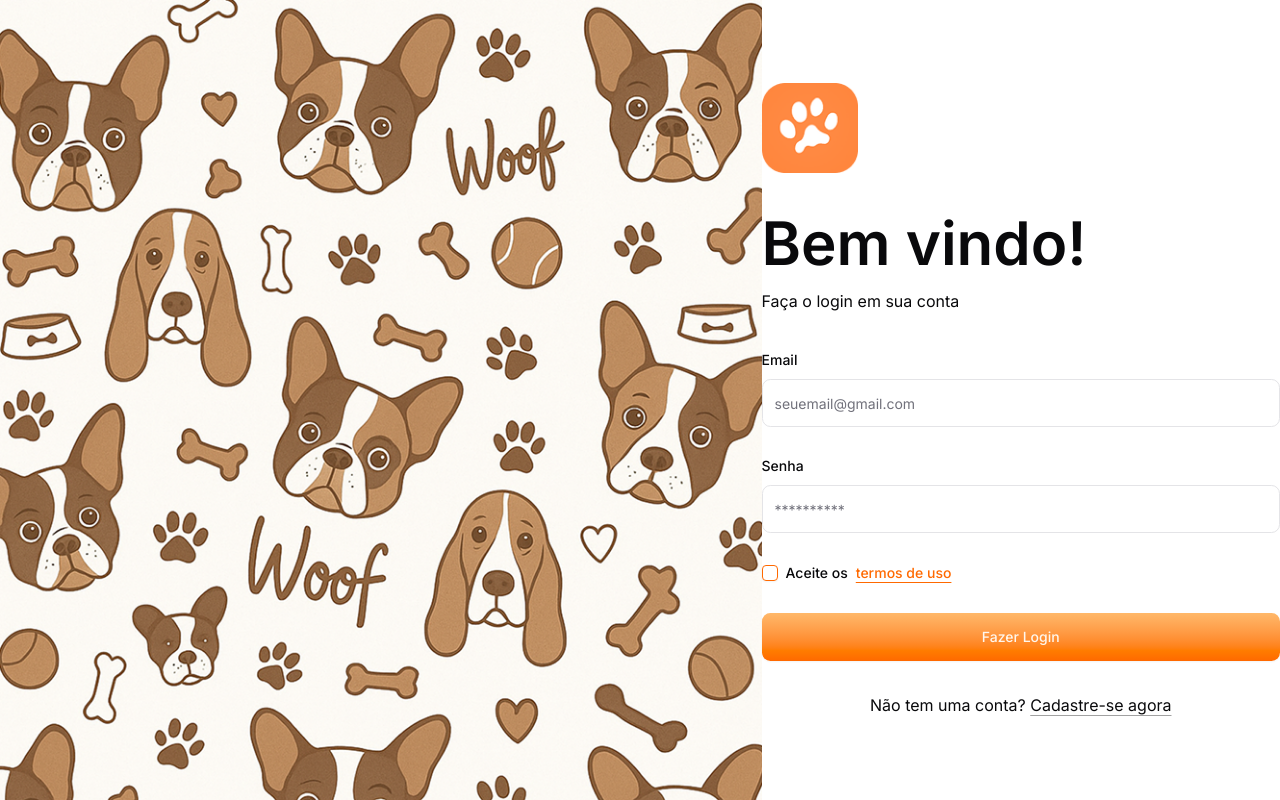
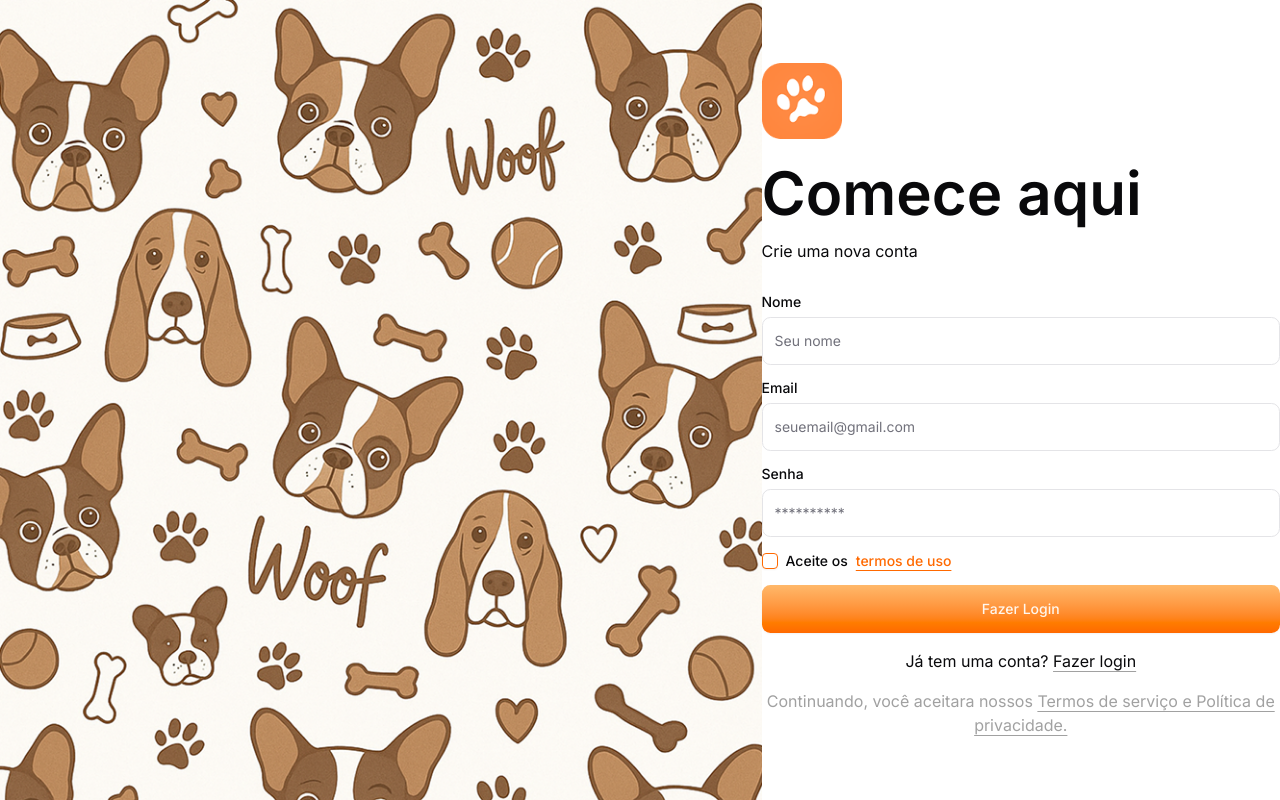
Before and after one commit to petconnect-uscs/website, a React (Vite) app in the folder frontend/: page /cadastro in a window 1280 px wide. Built offline with nearby package versions, Linux system fonts and the light colour scheme.

Commit message:
tela de cadastro pronta para revisão

```diff
--- a/frontend/package.json
+++ b/frontend/package.json
@@ -17,7 +17,9 @@
     "axios": "^1.8.4",
     "class-variance-authority": "^0.7.1",
     "clsx": "^2.1.1",
+    "install": "^0.13.0",
     "lucide-react": "^0.540.0",
+    "npm": "^11.5.2",
     "react": "^19.0.0",
     "react-dom": "^19.0.0",
     "react-router-dom": "^7.5.3",
--- a/frontend/src/pages/Cadastro.jsx
+++ b/frontend/src/pages/Cadastro.jsx
@@ -13,19 +13,23 @@ export function Cadastro() {
     <main className="flex">
       <img src={banner} className="h-screen" />
 
-      <div className="flex flex-col justify-center gap-10 mt-20 max-w-xl !mx-auto w-full">
+      <div className="flex flex-col justify-center gap-8 mt-10 max-w-xl !mx-auto w-full">
         <div className="flex flex-col gap-4">
-          <img src={logo} className="w-24 !mb-6" />
-          <h1 className="text-6xl font-semibold">Bem vindo!</h1>
-          <p>Faça o login em sua conta</p>
+          <img src={logo} className="w-20 !mb-2" />
+          <h1 className="text-6xl font-semibold">Comece aqui</h1>
+          <p>Crie uma nova conta</p>
         </div>
 
-        <form className="flex flex-col gap-8">
-          <div className="flex flex-col gap-3">
+        <form className="flex flex-col gap-4">
+          <div className="flex flex-col gap-2">
+            <Label for="email">Nome</Label>
+            <Input type="nome" id="nome" placeholder="Seu nome" />
+          </div>
+          <div className="flex flex-col gap-2">
             <Label for="email">Email</Label>
             <Input type="email" id="email" placeholder="seuemail@gmail.com" />
           </div>
-          <div className="flex flex-col gap-3">
+          <div className="flex flex-col gap-2">
             <Label for="senha">Senha</Label>
 
             <Input type="password" id="senha" placeholder="**********" />
@@ -43,9 +47,17 @@ export function Cadastro() {
 
           <div className="flex items-center justify-center">
             <p>
-              Não tem uma conta?{" "}
+              Já tem uma conta?{" "}
               <span className="underline underline-offset-4 decoration-neutral-400">
-                Cadastre-se agora
+                Fazer login
+              </span>
+            </p>
+          </div>
+          <div className=" text-neutral-400 flex items-center justify-center text-center ">
+            <p>
+              Continuando, você aceitara nossos {""}
+              <span className="text-neutral-400 underline underline-offset-4 decoration-neutral-400">
+                Termos de serviço e Política de privacidade.
               </span>
             </p>
           </div>
```
Also changed, not shown: 2 other files (tests, documents, lock files or other folders).
